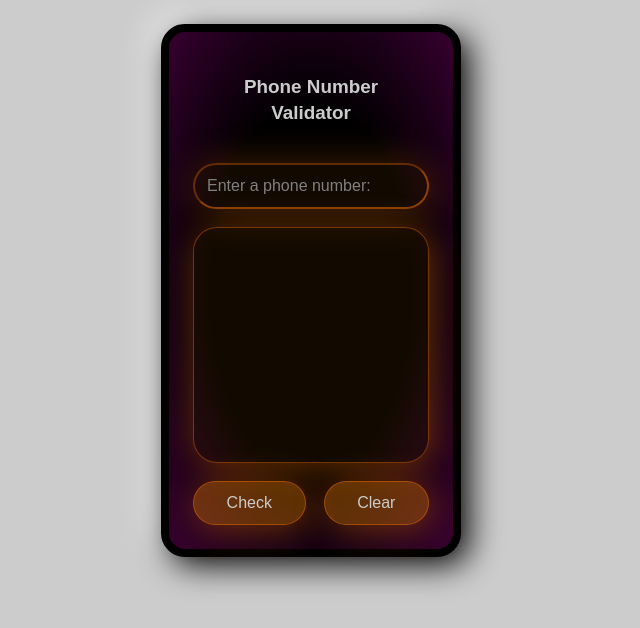
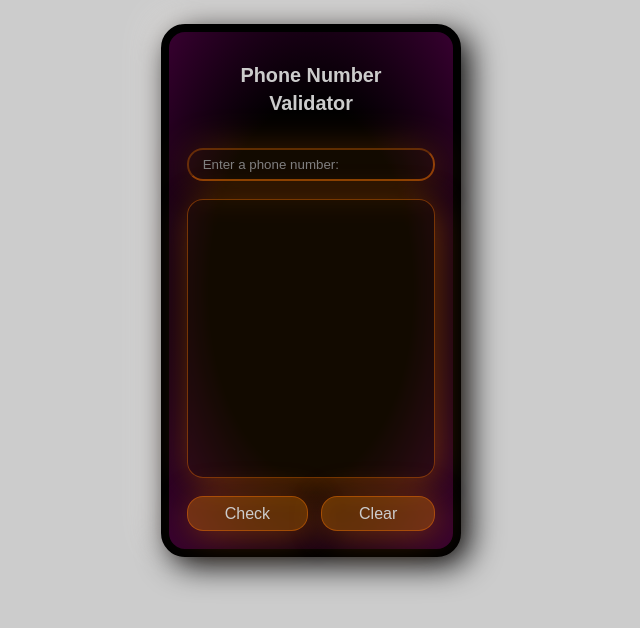
Before and after one commit to Maykopr/telephone-number-validator, a website: page index.html in a window 1280 px wide. Shown: the whole page, without its empty margins (329-969 px from the left). Drawn offline with Linux system fonts and the light colour scheme.

Commit message:
reactor(styles.css): altera o sistema de espaços para paddings e margins

```diff
--- a/styles.css
+++ b/styles.css
@@ -16,7 +16,7 @@
 	--shadow: 0.4rem 0.4rem 2rem;
 
 	/* COLORS  */
-	--light: hsl(20, 10%, 100%);
+	--light: hsl(20, 10%, 90%);
 	--dark: hsl(0, 10%, 0%);
 
 	--neutral: hsl(200, 0%, 65%);
@@ -54,11 +54,11 @@
 	--ratio4h: 9/21;
 
 	/* SPACES  */
-	--space-xs: clamp(0.25rem, 0.1968rem + 0.2299vw, 0.375rem);
-	--space-s: clamp(0.5rem, 0.3937rem + 0.4598vw, 0.75rem);
-	--space-m: clamp(0.75rem, 0.5905rem + 0.6897vw, 1.125rem);
-	--space-l: clamp(1rem, 0.7874rem + 0.9195vw, 1.5rem);
-	--space-xl: clamp(2rem, 1.5747rem + 1.8391vw, 3rem);
+	--space-xs: clamp(0.25rem, 0.1968rem + 0.2299cqi, 0.375rem);
+	--space-s: clamp(0.5rem, 0.3937rem + 0.4598cqi, 0.75rem);
+	--space-m: clamp(0.75rem, 0.5905rem + 0.6897cqi, 1.125rem);
+	--space-l: clamp(1rem, 0.7874rem + 0.9195cqi, 1.5rem);
+	--space-xl: clamp(2rem, 1.5747rem + 1.8391cqi, 3rem);
 
 	/* FONT  */
 
@@ -89,11 +89,11 @@
 	--sp-container-l: clamp(1rem, 0.7874rem + 0.9195vw, 1.5rem);
 	--sp-container-xl: clamp(2rem, 1.5747rem + 1.8391vw, 3rem);
 
-	--fs-container-xs: 2cqw;
-	--fs-container-s: 3cqw;
+	--fs-container-xs: 2cqi;
+	--fs-container-s: 3cqi;
 	--fs-container-m: 5.5cqi;
-	--fs-container-l: 8cqw;
-	--fs-container-xl: 16cqw;
+	--fs-container-l: 8cqi;
+	--fs-container-xl: 16cqi;
 
 	/* FONT CONFIG  */
 	font-family: var(--font-family1);
@@ -123,7 +123,7 @@ body {
 	flex-direction: column;
 	gap: var(--space-m);
 	margin: var(--space-l) auto;
-	padding: var(--sp-container-l);
+	padding: var(--space-m);
 	width: var(--width);
 }
 
@@ -139,13 +139,12 @@ body {
 }
 
 .form__input {
-	padding: var(--sp-container-s);
+	padding: var(--fs-container-s) var(--fs-container-m);
 	width: 100%;
 	background: hsla(33, 98%, 24%, 0.15);
 	border-radius: var(--space-l);
 	color: var(--neutral);
 	border-color: hsla(28, 100%, 50%, 0.5);
-	font-size: var(--fs-fixed-m);
 	box-shadow: 3px 3px 40px 0 hsla(28, 100%, 50%, 0.3);
 }
 
@@ -166,7 +165,7 @@ body {
 	font-size: var(--fs-container-m);
 	line-height: 1.8;
 	overflow: auto;
-	padding: var(--sp-container-s);
+	padding: var(--fs-container-s);
 	text-align: center;
 	width: 100%;
 	word-wrap: break-word;
@@ -180,19 +179,19 @@ body {
 	border: 1px solid hsla(28, 100%, 50%, 0.4);
 	scrollbar-color: hsla(28, 100%, 50%, 0.4) transparent;
 	scrollbar-width: thin;
-	padding-left: var(--sp-container-l);
+	padding-left: var(--fs-container-l);
 	scrollbar-gutter: stable;
 }
 
 .pad-button {
 	width: 100%;
 	display: flex;
-	gap: var(--sp-container-m);
+	gap: var(--fs-container-m);
 }
 
 .form__button {
 	flex-grow: 1;
-	padding: var(--sp-container-s);
+	padding: var(--fs-container-s);
 	border-radius: var(--space-l);
 	color: var(--neutral-light);
 	border: none;
```
